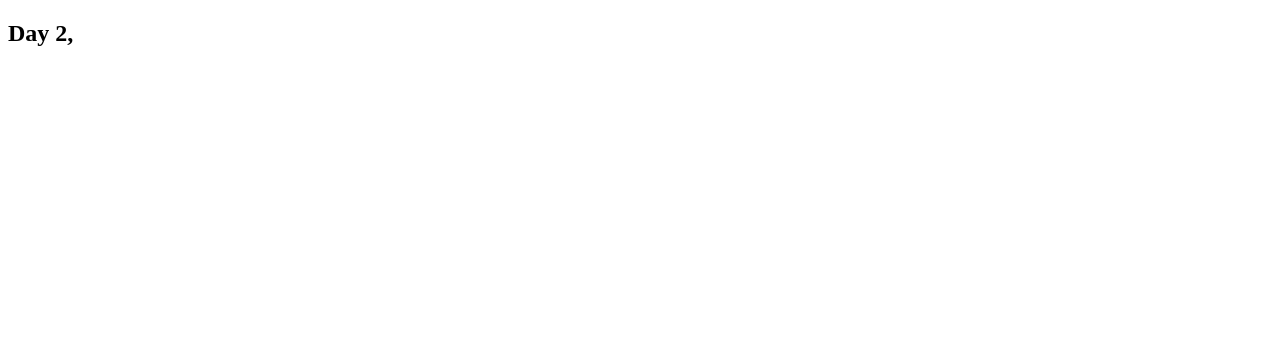
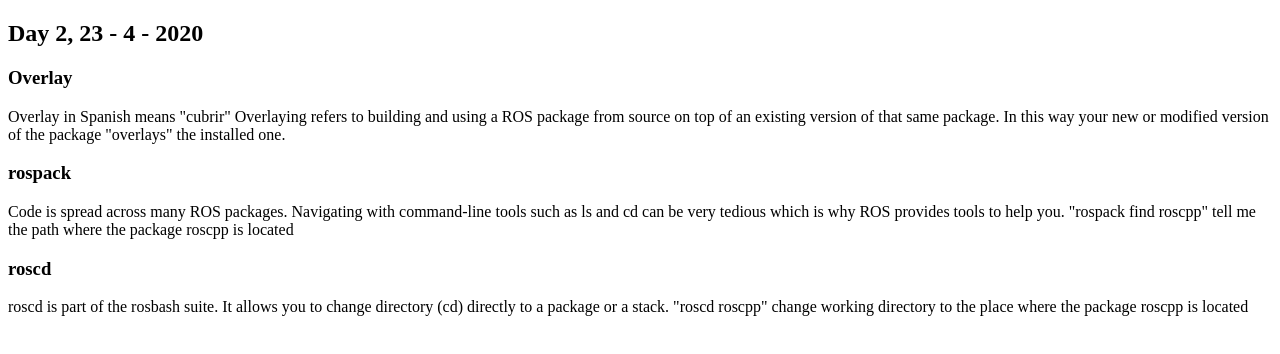
Before and after one commit to ibosque/hello-ros, a plain HTML site: page pages/2_Day.html in a window 1280 px wide. Drawn offline with Linux system fonts and the light colour scheme.

Commit message:
first commit of second day

```diff
--- a/pages/2_Day.html
+++ b/pages/2_Day.html
@@ -2,10 +2,20 @@
 <html>
 <body>
 
-<h2> Day 2,  </h2>
+<h2> Day 2, 23 - 4 - 2020 </h2>
+ <h3> Overlay </h3>
+ Overlay in Spanish means "cubrir"
+
+ Overlaying refers to building and using a ROS package from source on top of an existing version of that same package. In this way your new or modified version of the package "overlays" the installed one.
+
+ <h3> rospack </h3>
+ Code is spread across many ROS packages. Navigating with command-line tools such as ls and cd can be very tedious which is why ROS provides tools to help you.
+ "rospack find roscpp" tell me the path where the package roscpp is located
 
 
-
+ <h3> roscd </h3>
+roscd is part of the rosbash suite. It allows you to change directory (cd) directly to a package or a stack.
+ "roscd roscpp" change working directory to the place where the package roscpp is located
 
 </body>
 </html>
```
